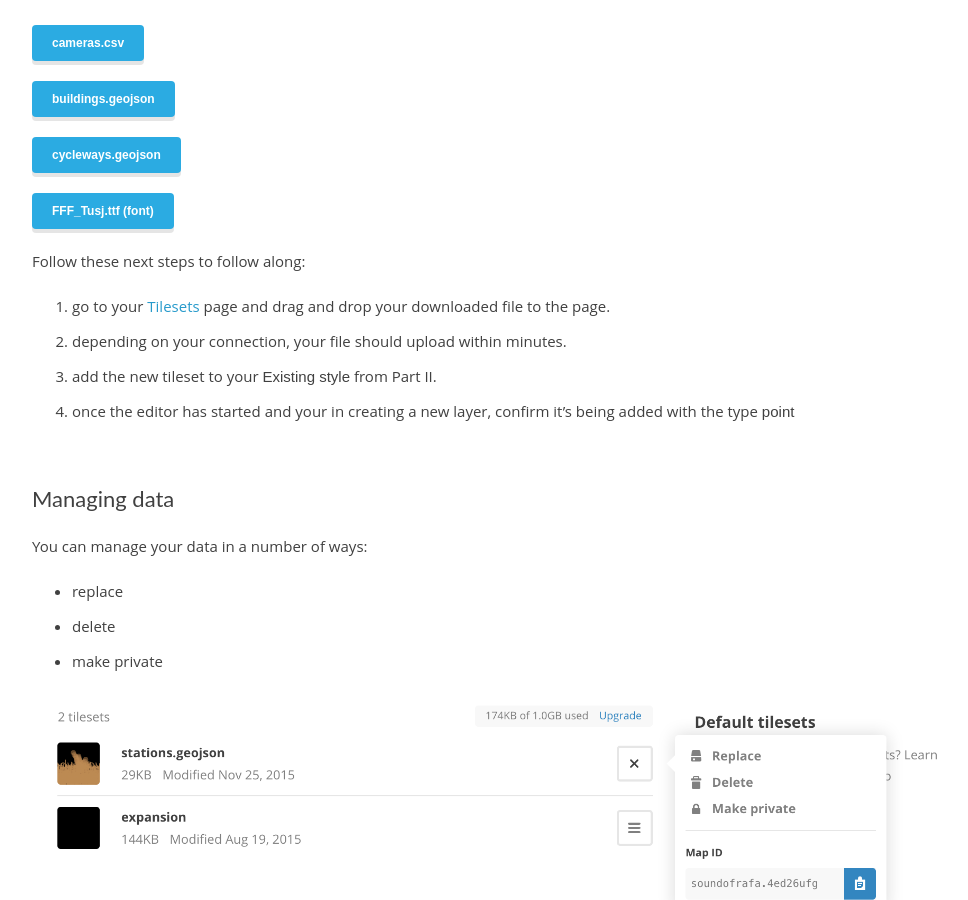
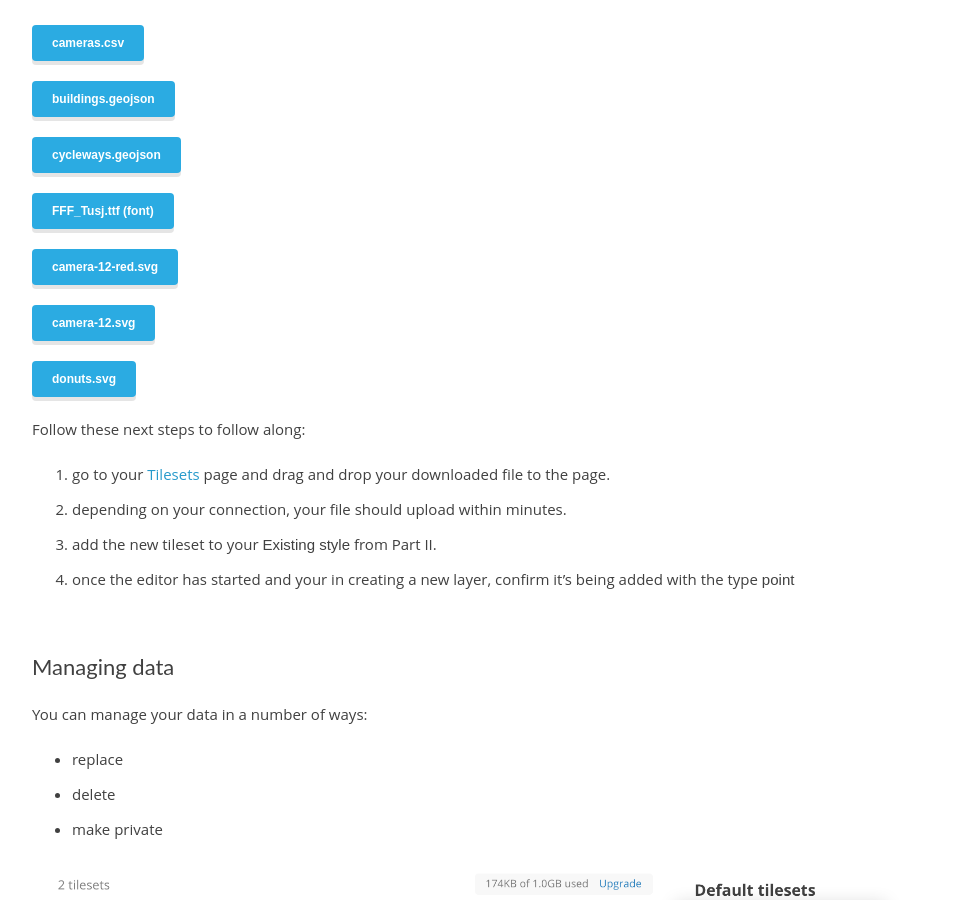
Before and after one commit to cugos/studio-workshop, a Jekyll site: the page built from _posts/0000-01-01-part-3.md, in a window 1280 px wide and 900 px high, scrolled down 5363 px. Shown: the whole window, without its empty margins (148-1116 px from the left). Built offline with Jekyll 4.4.1, drawn with Linux system fonts in a browser that asks for light colours; some web fonts are replaced.

Commit message:
updates assets and links

```diff
--- a/_posts/0000-01-01-part-3.md
+++ b/_posts/0000-01-01-part-3.md
@@ -78,7 +78,13 @@ cameras.csv</a></button>
 
 <button class='button'><a href="{{site.baseurl}}/data/uw-cycleway.geojson">cycleways.geojson</a></button>
 
-<button class='button'><a href="{{site.baseurl}}/data/FFF_Tusj.ttf">FFF_Tusj.ttf (font)</a></button>
+<button class='button'><a href="{{site.baseurl}}/assets/FFF_Tusj.ttf">FFF_Tusj.ttf (font)</a></button>
+
+<button class='button'><a href="{{site.baseurl}}/assets/camera-12-red.svg">camera-12-red.svg</a></button>
+
+<button class='button'><a href="{{site.baseurl}}/assets/camera-12.svg">camera-12.svg</a></button>
+
+<button class='button'><a href="{{site.baseurl}}/assets/donut.svg">donuts.svg</a></button>
 
 Follow these next steps to follow along:
 
```
Also changed, not shown: assets/donut.svg (added).
